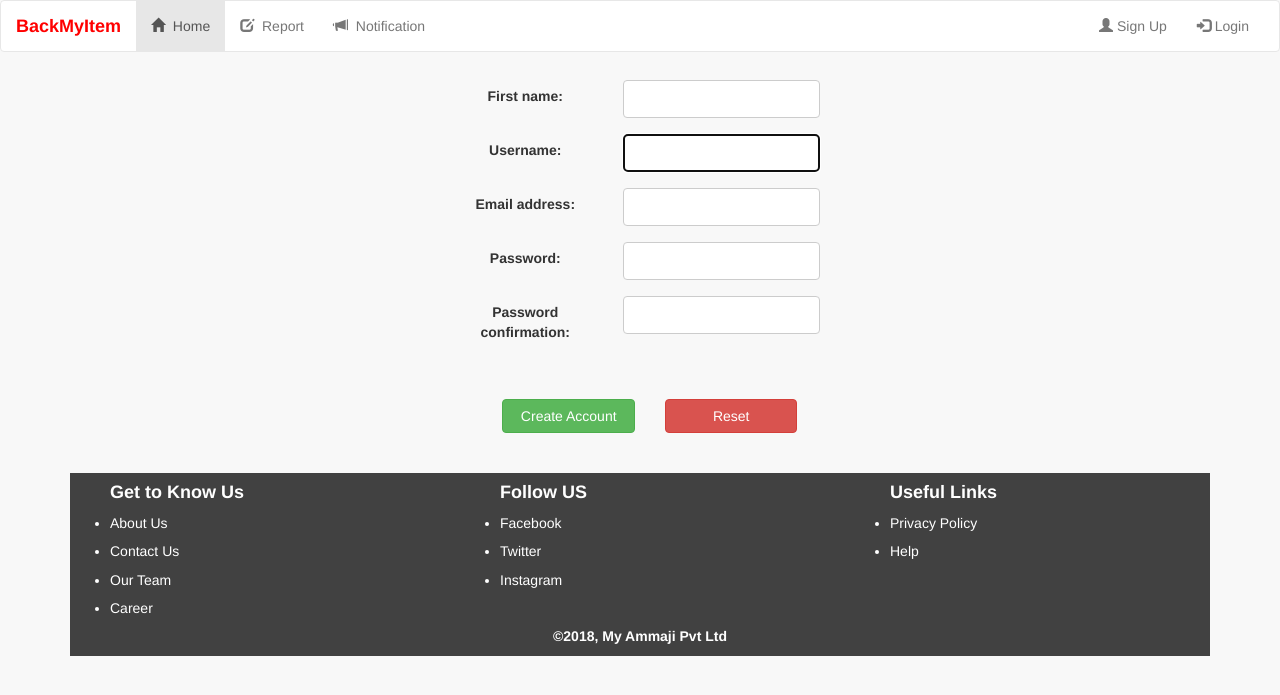
After one commit to mwhorse46/backmyitem, a Django app: page /signup in a window 1280 px wide. The commit adds this page. Shown: the top 695 px of the page. Run offline with Django 3.2, Linux system fonts and the light colour scheme; some libraries are stand-ins or nearby versions.

Commit message:
add the sign up form

```diff
--- a/backmyitem/urls.py
+++ b/backmyitem/urls.py
@@ -18,10 +18,13 @@ from django.contrib import admin
 from django.conf.urls.static import static
 from . import settings
 from django.contrib.auth import views as auth_views
+
+
 urlpatterns = [
     url(r'^admin/', admin.site.urls),
     url(r'^', include('feed.urls')),
     url(r'^login/$', auth_views.login, {'template_name': 'feed/login_user.html'})
+
 ]
 
 
--- a/feed/forms.py
+++ b/feed/forms.py
@@ -1 +1,9 @@
 from django import forms
+from django.contrib.auth.forms import UserCreationForm
+from django.contrib.auth.models import User
+
+
+class SignUpForm(UserCreationForm):
+    class Meta:
+        model = User
+        fields = ('first_name','username','email','password1','password2')
--- /dev/null
+++ b/feed/templates/feed/SignUp.html
@@ -0,0 +1,38 @@
+{% extends 'feed/base.html'%}
+{% block content %}
+{% if user.is_authenticated %}
+<p>You are logged in</p>
+{% else %}
+<div class="container">
+<div class="row">
+  <div class="col-md-4">
+  </div>
+    <div class="col-md-4">
+        <form class="form-herizontal" action="" method="post" enctype="multipart/form-data">
+            {% csrf_token %}
+            {% include 'feed/form_signup_template.html'%}
+            <br>
+            <br>
+                <div class="row">
+                    <div class="col-md-1"></div>
+                    <div class="col-md-5">
+                            <button type="submit" class="report-btn btn btn-success">Create Account</button>
+                    </div>
+                    <div class="col-md-5">
+                        <button type="reset" class="report-btn btn btn-danger" value="Reset">Reset</button>
+                    </div>
+                    <div class="col-md-1">
+
+                    </div>
+                </div>
+        </form>
+
+    </div>
+  <div class="col-md-4">
+  </div>
+  </div>
+</div>
+  <br>
+            <br>
+{% endif %}
+ {% endblock %}
--- /dev/null
+++ b/feed/templates/feed/form_signup_template.html
@@ -0,0 +1,11 @@
+
+{% for field in form %}
+<div class="row">
+    <div class="signupdiv col-md-5">
+        {{field.label_tag}}
+    </div>
+    <div class="signupfield col-md-7">
+        {{ field }}
+    </div>
+</div>
+{% endfor %}
--- a/feed/templates/feed/form_template.html
+++ b/feed/templates/feed/form_template.html
@@ -7,7 +7,6 @@
     <div class="col-sm-8">{{ field }}<br>
         {% if field.help_text %}<small style="font-size: 10px;color:#757575;">{{ field.help_text }}</small>{% endif %}
     </div>
-
     <br>
 </div>
 {% endfor %}
--- a/feed/templates/feed/header.html
+++ b/feed/templates/feed/header.html
@@ -40,17 +40,25 @@
         .my-td-item{
           color:red;
         }
-input[type=text], select, textarea {
-  width: 80%;
-  padding: 4px;
+input[type=text],input[type=email] , input[type=password], select, textarea {
+  width: 100%;
+  padding: 1px;
   border: 1px solid #ccc;
   border-radius: 4px;
   resize: vertical;
+  padding: 8px 15px;
+    margin: 8px 0;
 }
 
 label {
     padding: 2px 2px 2px 0;
     display: inline-block;
+}
+.signupdiv{
+
+  text-align:center;
+  margin-top:2px;
+  padding-top:10px;
 }
 
 input[type=submit] {
@@ -113,21 +121,16 @@ footer{
         <li><a href="#"><span class="glyphicon glyphicon-bullhorn"></span>&nbsp;&nbsp;Notification</a></li>
       </ul>
       <ul class="nav navbar-nav navbar-right">
-        <form class="navbar-form navbar-right" action="">
-          <div class="form-group">
-              <input type="text" name='q' class="form-control" placeholder="Search lost item" value="{{ request.GET.q }}"/>
-          </div>
-          <button type="submit" class="btn btn-default">Submit</button>
-        </form>
+
         {% if not user.is_authenticated %}
-            <li><a href="#"><span class="glyphicon glyphicon-user"></span>&nbsp;Sign Up</a></li>
+            <li><a href="{% url 'feed:signup' %}"><span class="glyphicon glyphicon-user"></span>&nbsp;Sign Up</a></li>
         {% endif %}
 
         {% if user.is_authenticated %}
 
           <li><a href="#"><span class="glyphicon glyphicon-log-in"></span>&nbsp;{{request.user.username}}</a></li>
         {% else %}
-          <li><a href="#"><span class="glyphicon glyphicon-log-in"></span>&nbsp;Login</a></li>
+          <li><a href=""><span class="glyphicon glyphicon-log-in"></span>&nbsp;Login</a></li>
         {% endif %}
 
 
--- a/feed/urls.py
+++ b/feed/urls.py
@@ -9,4 +9,5 @@ urlpatterns = [
     url(r'^claimForm/(?P<pk>[0-9]+)/$', views.ClaimForm.as_view(), name='claim'),
     url(r'^detail/(?P<pk>[0-9]+)/$', views.ReportDetail.as_view(), name='detail'),
     url(r'^category/(?P<slug>\w+)/$', views.SearchCtaegoryView.as_view(), name='category'),
+    url(r'^signup$', views.SignUpForm.as_view(), name='signup')
 ]
--- a/feed/views.py
+++ b/feed/views.py
@@ -3,8 +3,11 @@ from django.http import HttpResponse, HttpResponseRedirect
 from .models import Report_item, ClaimForm
 from django.views import generic
 from django.db.models import Q
-
+from django.contrib.auth import login, authenticate
+from django.shortcuts import render, redirect
 from django.utils import timezone
+from django.views.generic import View
+from .forms import SignUpForm
 
 
 class IndexView(generic.ListView):
@@ -32,9 +35,6 @@ class SearchCtaegoryView(generic.ListView):
 class ReportCreate(generic.CreateView):
     model = Report_item
     fields = ['item_name', 'location', 'city', 'image', 'Description']
-    help_texts = {
-        'item_name': 'Enter the Item Name you found',
-    }
 
 
 class ReportDetail(generic.DetailView):
@@ -45,3 +45,32 @@ class ReportDetail(generic.DetailView):
 class ClaimForm(generic.CreateView):
     model = ClaimForm
     fields = ['Your_name', 'Your_mobile_number', 'Detail_proof']
+
+
+class SignUpForm(generic.CreateView):
+    form_class = SignUpForm
+    template_name = "feed/SignUp.html"
+
+    def get(self, request):
+        form = self.form_class(None)
+        return render(request, self.template_name, {'form': form})
+
+    def post(self, request):
+
+        form = self.form_class(request.POST)
+        if form.is_valid():
+            print("form valid")
+            user = form.save(commit=False)
+            username = form.cleaned_data['username']
+            password = form.cleaned_data['password1']
+            user.set_password(password)
+            form.save()
+            user = authenticate(username=username, password=password)
+            if user is not None:
+                if user.is_active:
+                    login(request, user)
+                    return redirect('feed:index')
+        else:
+            print(form.errors)
+
+        return render(request, self.template_name, {'form': form})
```
Also changed, not shown: feed/models.py (+5 -2 lines), feed/templates/feed/index.html (+7 -1 lines), feed/migrations/0006_auto_20180807_1840.py (added). Lines whose indentation alone changed are shown as unchanged.
